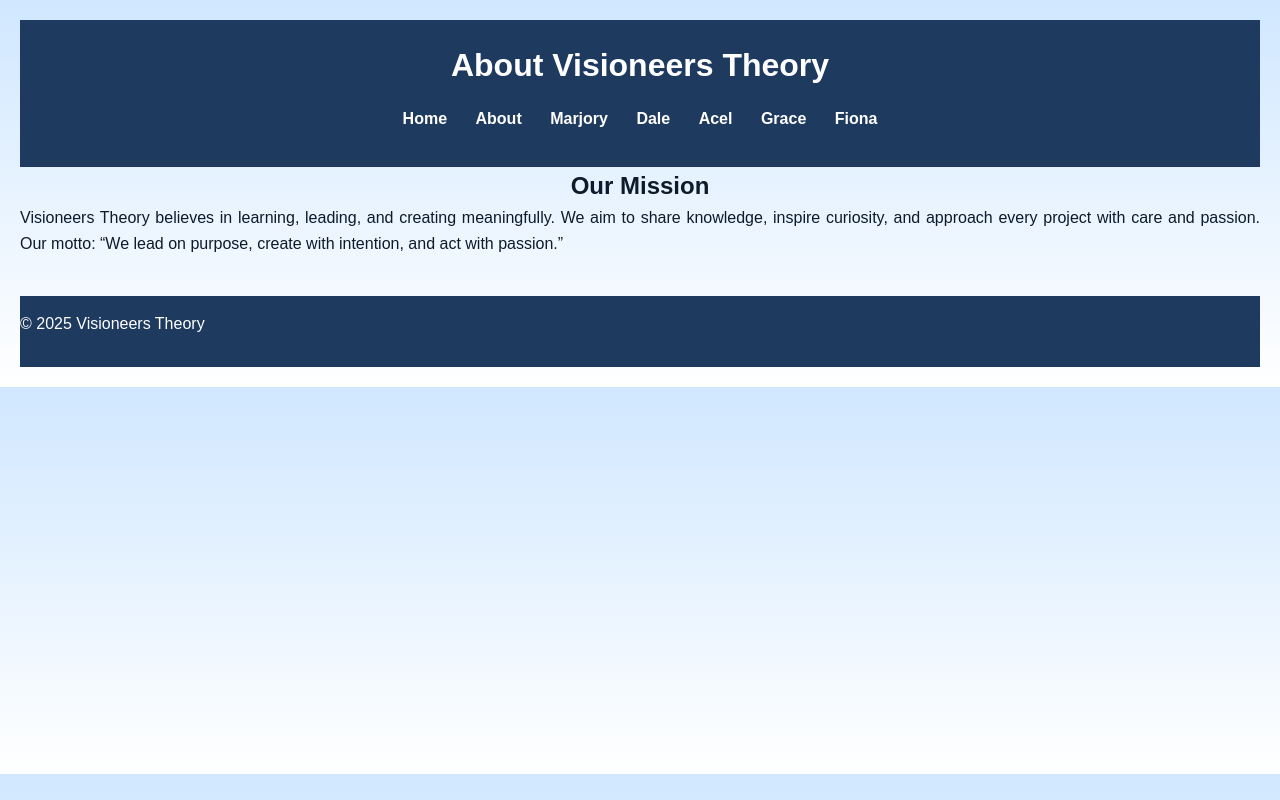
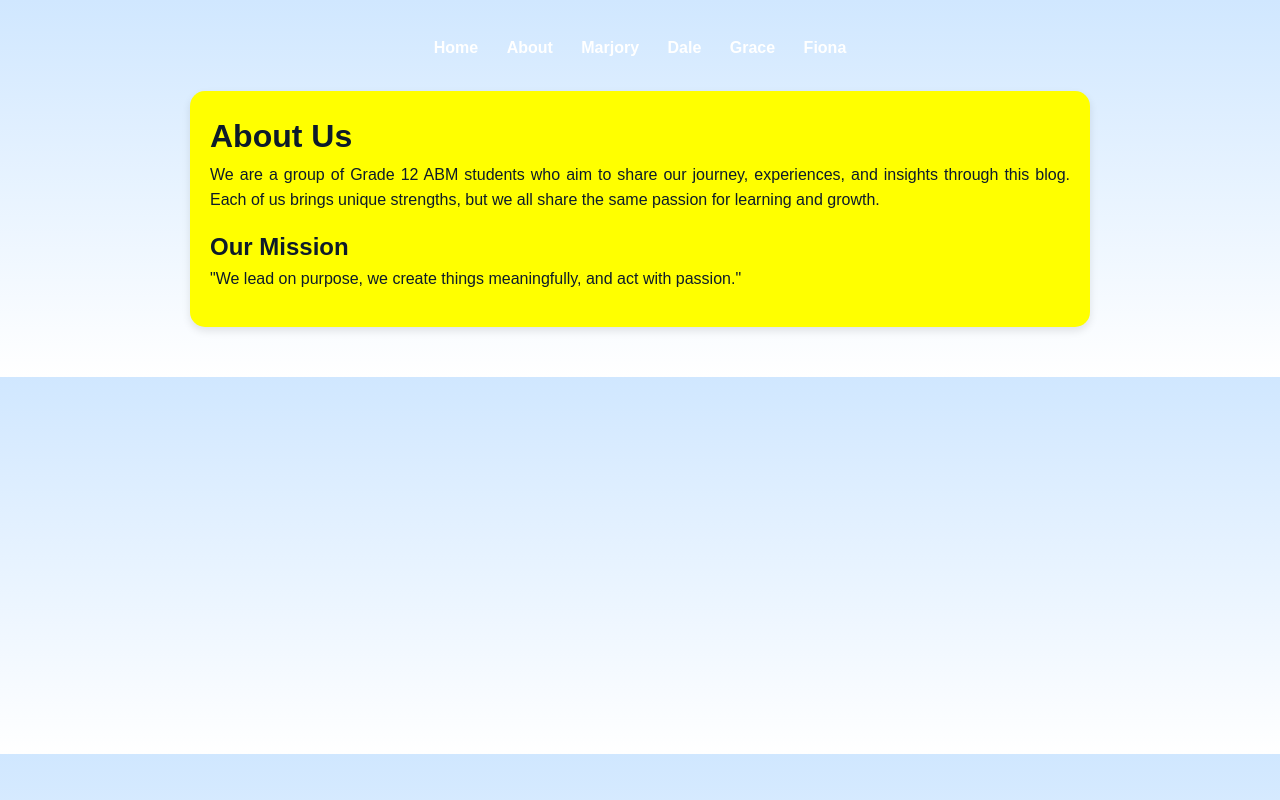
Before and after one commit to aleiiiiii-lgtm/visioneerstheory.github.io, a plain HTML site: page about.html in a window 1280 px wide. Drawn offline with Linux system fonts and the light colour scheme.

Commit message:
Update about.html

```diff
--- a/about.html
+++ b/about.html
@@ -3,36 +3,35 @@
 <head>
   <meta charset="UTF-8">
   <meta name="viewport" content="width=device-width, initial-scale=1.0">
-  <title>About Visioneers Theory</title>
+  <title>About Us - Visioneers Theory</title>
   <link rel="stylesheet" href="style.css">
 </head>
 <body>
 
-  <header>
-    <h1>About Visioneers Theory</h1>
+  <!-- Navigation -->
   <nav>
     <a href="index.html">Home</a>
     <a href="about.html">About</a>
     <a href="marjory-dugang.html">Marjory</a>
     <a href="dale-eugenio.html">Dale</a>
-      <a href="acel-gabriel-ferrer.html">Acel</a>
     <a href="grace-gloria.html">Grace</a>
-      <a href="fiona-nicole-nota.html">Fiona</a>
+    <a href="fiona-nota.html">Fiona</a>
   </nav>
-  </header>
 
-  <main>
+  <!-- Main content -->
+  <div class="container">
+    <h1>About Us</h1>
+
+    <p>
+      We are a group of Grade 12 ABM students who aim to share our journey, experiences, and insights through this blog.
+      Each of us brings unique strengths, but we all share the same passion for learning and growth.
+    </p>
+
     <h2>Our Mission</h2>
     <p>
-      Visioneers Theory believes in learning, leading, and creating meaningfully.
-      We aim to share knowledge, inspire curiosity, and approach every project with care and passion.
-      Our motto: “We lead on purpose, create with intention, and act with passion.”
+      "We lead on purpose, we create things meaningfully, and act with passion."
     </p>
-  </main>
-
-  <footer>
-    <p>&copy; 2025 Visioneers Theory</p>
-  </footer>
+  </div>
 
 </body>
 </html>
```
Lines whose indentation alone changed are shown as unchanged.
